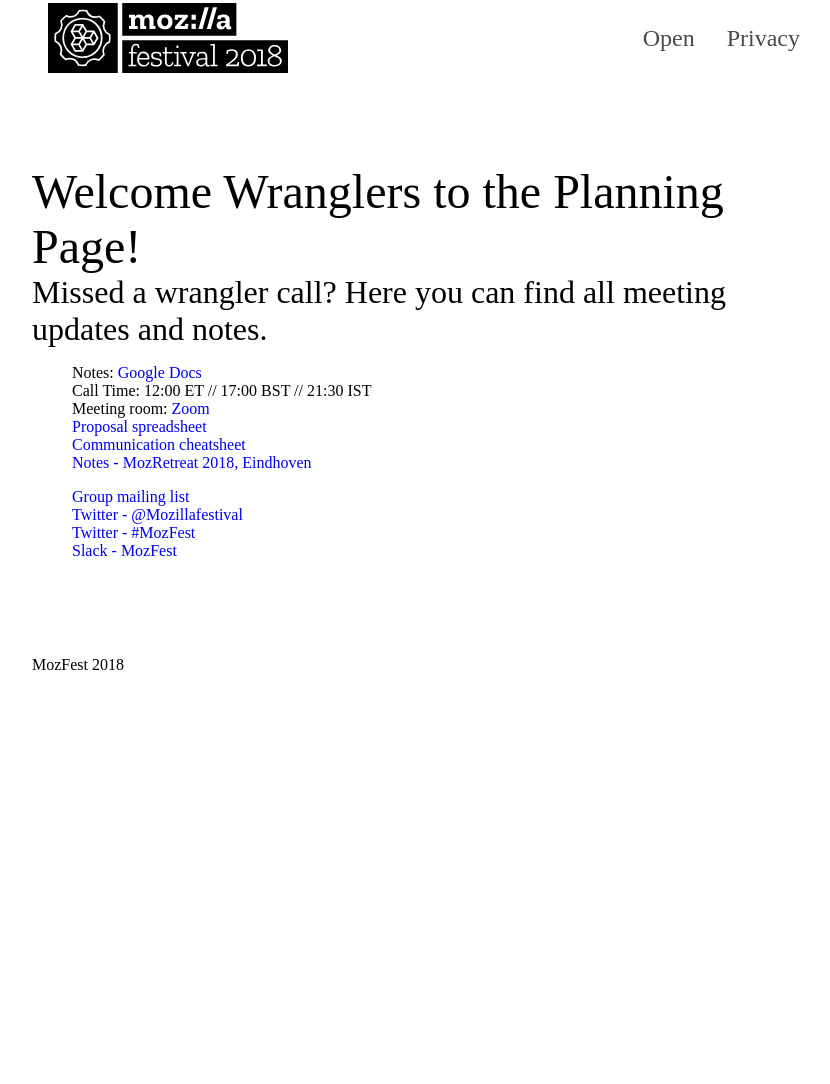
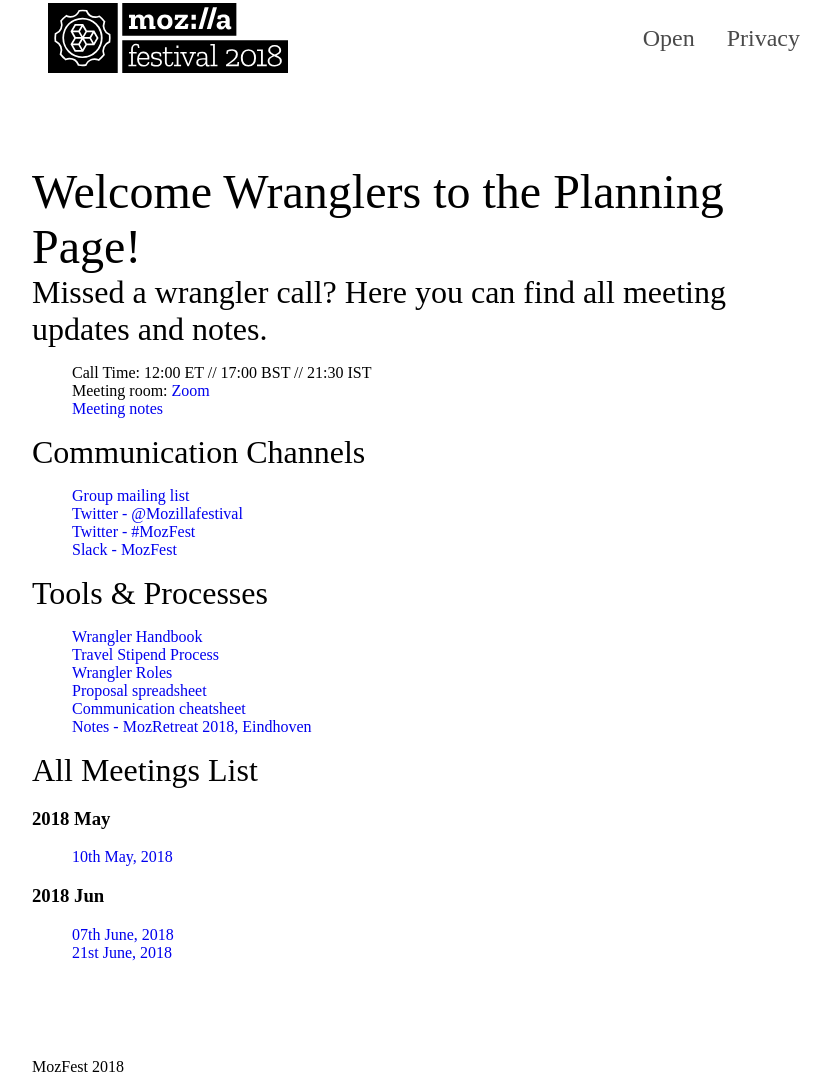
Before and after one commit to mozfest-planning/mozfest-planning.github.io, a Jekyll site: the page built from _pages/index.md, in a window 1280 px wide. Shown: the whole page, without its empty margins (216-1046 px from the left). Built offline with Jekyll 4.4.1, drawn with Linux system fonts in a browser that asks for light colours; some web fonts are replaced; before the commit the page ends 900 px from its top, so only the background shows below that.

Commit message:
meeting notes added for wranglers, other misc updates
Signed-off-by: princiya <princiya.marina@gmail.com>

```diff
--- /dev/null
+++ b/_all/2018-06-07.md
@@ -0,0 +1,16 @@
+---
+title: 07th June, 2018
+date: 2018-06-07
+---
+
+## Updates
+
+- Calendar focus
+- Github etiquette 2018
+- Session Rubric
+- Global participation
+
+
+## Resources
+
+- [Recording]()
--- a/_config.yml
+++ b/_config.yml
@@ -18,13 +18,15 @@ collections:
   open:
     output: true
     permalink: /:collection/:month/:title
+  all:
+    output: true
+    permalink: /:collection/:month/:title
 
 defaults:
   - scope:
       path: ""
-      type: "open"
     values:
-      layout: "space"
+      layout: "meeting-notes"
 
 plugins:
   - jekyll-relative-links
@@ -36,3 +38,4 @@ exclude:
 include:
   - '_pages'
   - '_open'
+  - '_all'
--- a/_includes/meetings.html
+++ b/_includes/meetings.html
@@ -1,6 +1,11 @@
 <div class="meetings__list">
   <div class="space__subtitle">All Meetings List</div>
-  {% assign postsByYearMonth = site.open | group_by_exp:"post", "post.date | date: '%Y %b'"  %}
+  {% if page.space == 'all' %}
+    {% assign space = site.all %}
+  {% elsif page.space == 'open' %}
+    {% assign space = site.open %}
+  {% endif %}
+  {% assign postsByYearMonth = space | group_by_exp:"post", "post.date | date: '%Y %b'"  %}
   {% for yearMonth in postsByYearMonth %}
     <h3>{{ yearMonth.name }}</h3>
       <ul>
--- a/_pages/index.md
+++ b/_pages/index.md
@@ -1,21 +1,13 @@
 ---
 layout: default
 permalink: /
+space: all
 ---
 <section class="space">
  <div class="space__title">Welcome Wranglers to the Planning Page!</div>
  <div class="space__subtitle">Missed a wrangler call? Here you can find all meeting updates and notes.</div>
  <div class="space__content">
   <ul class="space__notes">
-    <li class="space__note">
-      Notes:
-      <a
-        href="https://docs.google.com/document/d/1hSrBi1gLt9_iMABm2eQv9DqhuRVUBPrJSmdd_kF4XvY/edit?usp=sharing"
-        target="_blank"
-      >
-        Google Docs
-      </a>
-    </li>
     <li class="space__note">
       Call Time: 12:00 ET // 17:00 BST // 21:30 IST
     </li>
@@ -26,6 +18,54 @@ permalink: /
         target="_blank"
       >
         Zoom
+      </a>
+    </li>
+    <li class="space__note">
+      <a
+        href="https://docs.google.com/document/d/1hSrBi1gLt9_iMABm2eQv9DqhuRVUBPrJSmdd_kF4XvY/edit?usp=sharing"
+        target="_blank"
+      >
+        Meeting notes
+      </a>
+    </li>
+  </ul>
+
+  <div class="space__subtitle">Communication Channels</div>
+
+  <ul class="space__notes">
+    <li>
+      <a href="mailto:sessions@mozilla.org">Group mailing list</a>
+    </li>
+    <li>
+      <a href="https://twitter.com/Mozillafestival" target="_blank">Twitter - @Mozillafestival</a>
+    </li>
+    <li>
+      <a href="https://twitter.com/search?q=%23mozfest" target="_blank">Twitter - #MozFest</a>
+    </li>
+    <li>
+      <a href="https://mozfest.slack.com" target="_blank">Slack - MozFest</a>
+    </li>
+  </ul>
+
+  <div class="space__subtitle">Tools & Processes</div>
+
+  <ul class="space__notes">
+    <li>
+      <a
+        href="https://docs.google.com/document/d/1qKVvwquieSEpq9lpeJxQ9MJrH2NPch01MTZna4BeyZA/edit#heading=h.ynkphm5s5z2q"
+        target="_blank"
+      >
+        Wrangler Handbook
+      </a>
+    </li>
+    <li>
+      <a href="https://docs.google.com/document/d/1qs7pTUb-GxHHKURLXmBwQ6nGuLKsiWp-2-3jzYe5iF8/edit" target="_blank">
+        Travel Stipend Process
+      </a>
+    </li>
+    <li>
+      <a href="https://docs.google.com/document/d/1dcW7SswiIWoYZfunUlu93GlcAGSQJBf9SaCrgu_ZTuw/edit" target="_blank">
+        Wrangler Roles
       </a>
     </li>
     <li class="space__note">
@@ -54,19 +94,8 @@ permalink: /
     </li>
   </ul>
 
-  <ul class="space__notes">
-    <li>
-      <a href="mailto:sessions@mozilla.org">Group mailing list</a>
-    </li>
-    <li>
-      <a href="https://twitter.com/Mozillafestival" target="_blank">Twitter - @Mozillafestival</a>
-    </li>
-    <li>
-      <a href="https://twitter.com/search?q=%23mozfest" target="_blank">Twitter - #MozFest</a>
-    </li>
-    <li>
-      <a href="https://mozfest.slack.com" target="_blank">Slack - MozFest</a>
-    </li>
-  </ul>
+  <section class="space__metings">
+    {% include meetings.html %}
+  </section>
  </div>
 </section>
```
Also changed, not shown: _all/2018-05-10.md (added, +15 -0 lines), _all/2018-06-21.md (added, +33 -0 lines), _pages/openness.md (+1 -0 lines), _layouts/meeting-notes.html (renamed from _layouts/space.html).
